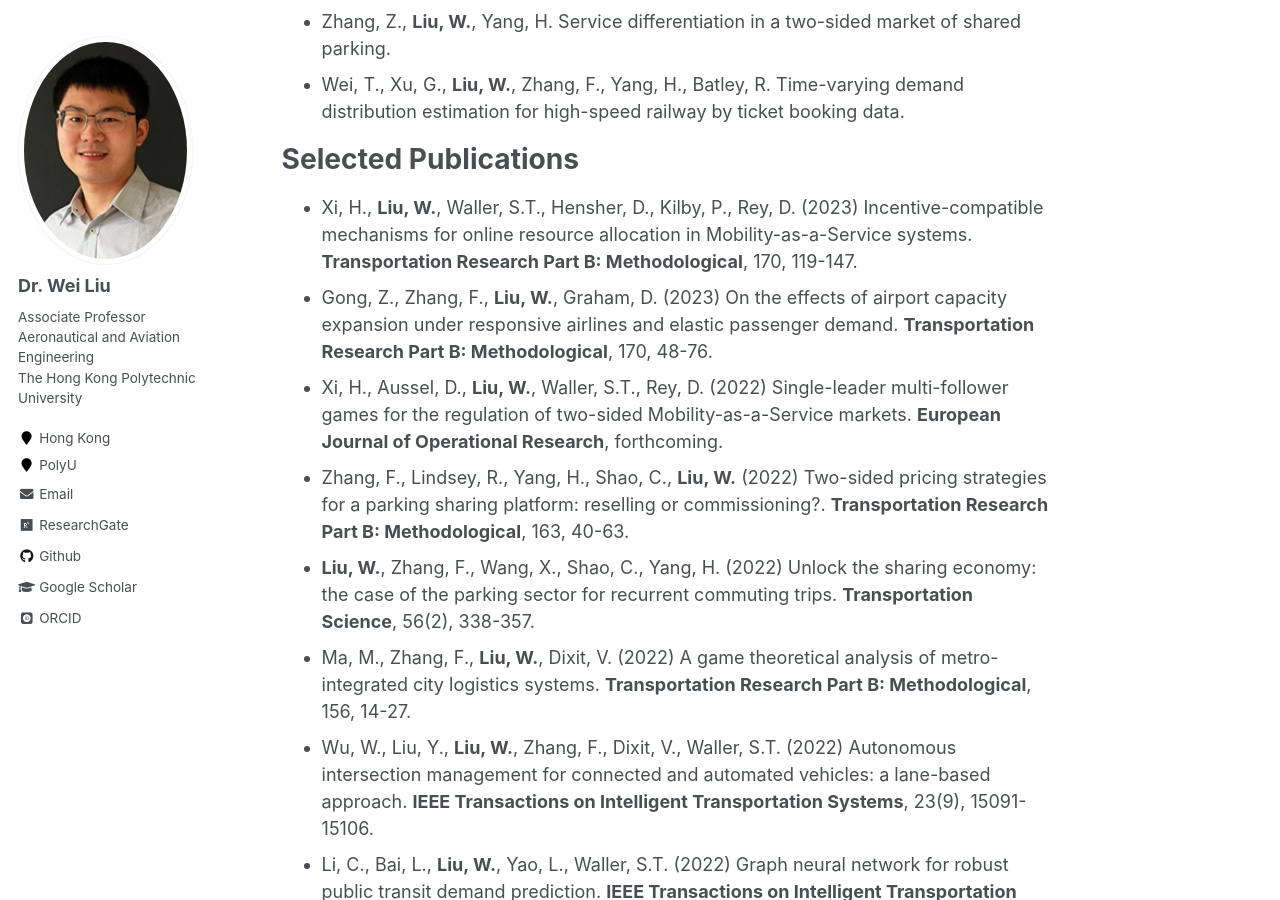
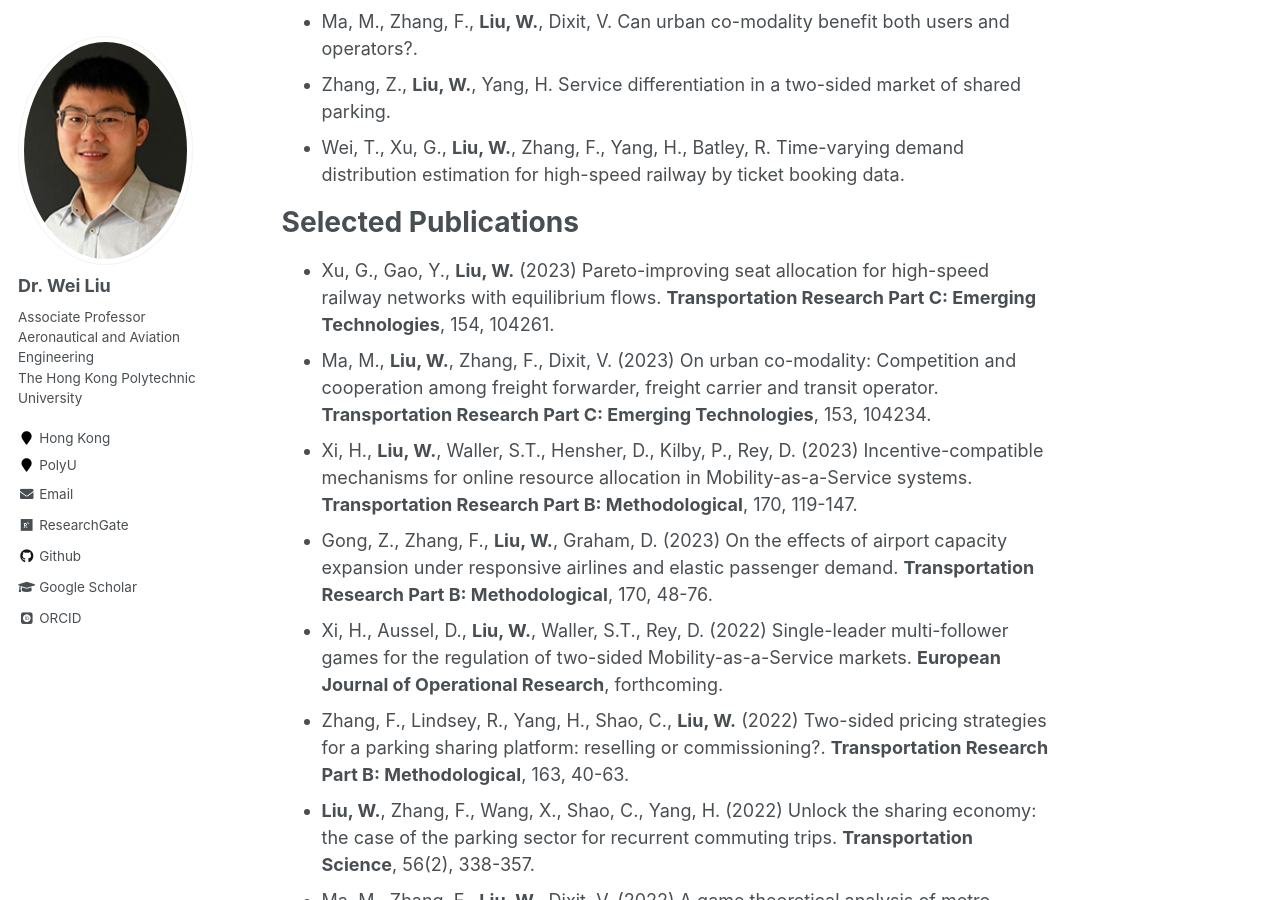
Before and after one commit to weiliu2016/weiliu2016.github.io, a Jekyll site: the page built from _pages/about.md, in a window 1280 px wide and 900 px high, scrolled down 4316 px. Built offline with Jekyll 4.4.1, drawn with Linux system fonts in a browser that asks for light colours; some web fonts are replaced; some of the changed text lies outside the part shown.

Commit message:
Update about.md

```diff
--- a/_pages/about.md
+++ b/_pages/about.md
@@ -62,6 +62,7 @@ Selected Working Papers
 ======
 - He, Q., Wu, L., **Liu, W.**, Ma, Y., Yang, H. Coordinated path planning of UAVs and USVs for maritime monitoring.
 - Lyu, M., **Liu, W.**, Wu, L. Urban food delivery service optimisation with delivery riders and drones.
+- Zhong, L., Xu, G., Liu, X., Yang, H., **Liu, W.** Destination-to-Gate Assignment in Oversaturated Metro Line: A New Passenger Flow Control Approach.
 - Gao, Y., **Liu, W.**, Zhang, Z., Du, B. Optimizing parking and charging services for electric autonomous vehicles considering vehicle-to-grid facilities.
 - Zuo, Y., **Liu, W.** On the competition and collaboration in a multi-airport system considering ground connection between airports.
 - Chen, S., Wu, L., Ng, K., **Liu, W.**, Wang, K. How airports enhance the environmental sustainability of operations: A survey and future directions.
@@ -95,6 +96,8 @@ Selected Working Papers
 
 Selected Publications
 ======
+- Xu, G., Gao, Y., **Liu, W.** (2023) Pareto-improving seat allocation for high-speed railway networks with equilibrium flows. **Transportation Research Part C: Emerging Technologies**, 154, 104261.
+- Ma, M., **Liu, W.**, Zhang, F., Dixit, V. (2023) On urban co-modality: Competition and cooperation among freight forwarder, freight carrier and transit operator. **Transportation Research Part C: Emerging Technologies**, 153, 104234.
 - Xi, H., **Liu, W.**, Waller, S.T., Hensher, D., Kilby, P., Rey, D. (2023) Incentive-compatible mechanisms for online resource allocation in Mobility-as-a-Service systems. **Transportation Research Part B: Methodological**, 170, 119-147.
 - Gong, Z., Zhang, F., **Liu, W.**, Graham, D. (2023) On the effects of airport capacity expansion under responsive airlines and elastic passenger demand. **Transportation Research Part B: Methodological**, 170, 48-76.
 - Xi, H., Aussel, D., **Liu, W.**, Waller, S.T., Rey, D. (2022) Single-leader multi-follower games for the regulation of two-sided Mobility-as-a-Service markets. **European Journal of Operational Research**, forthcoming.
```
